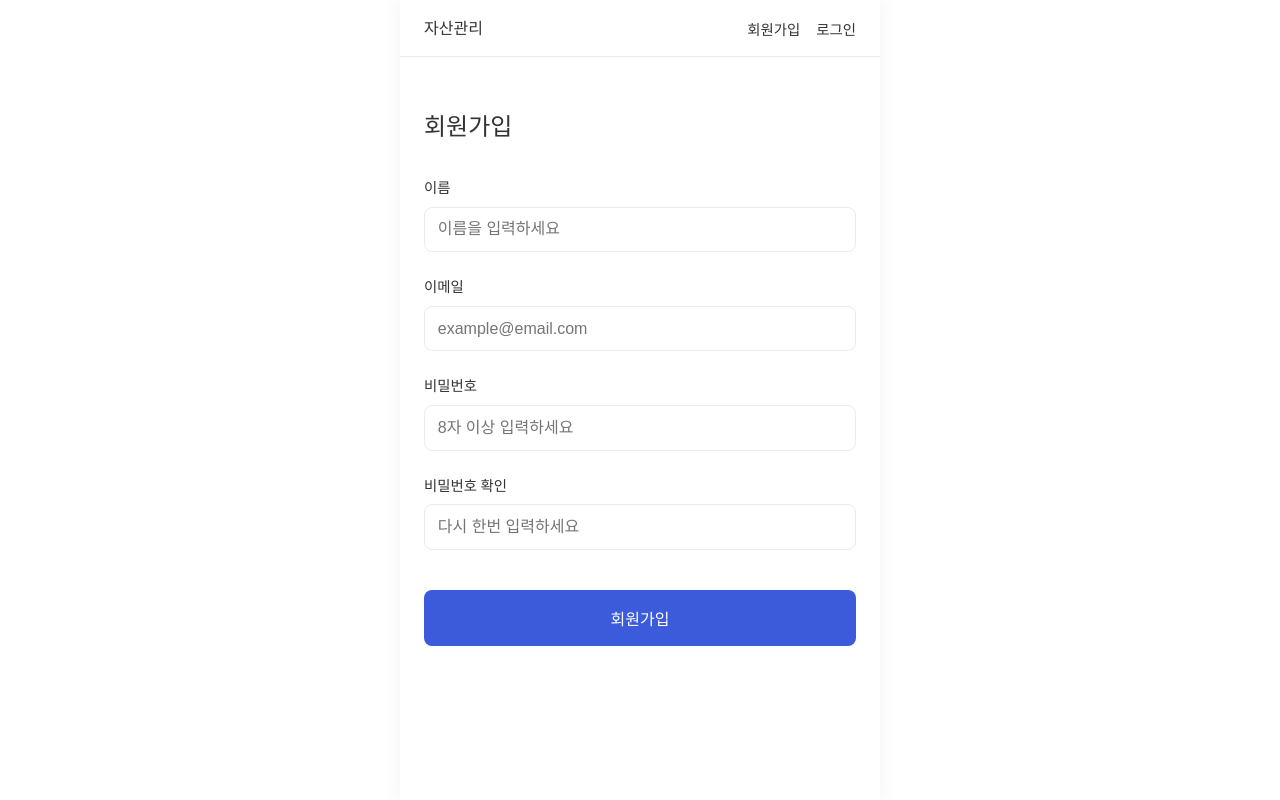
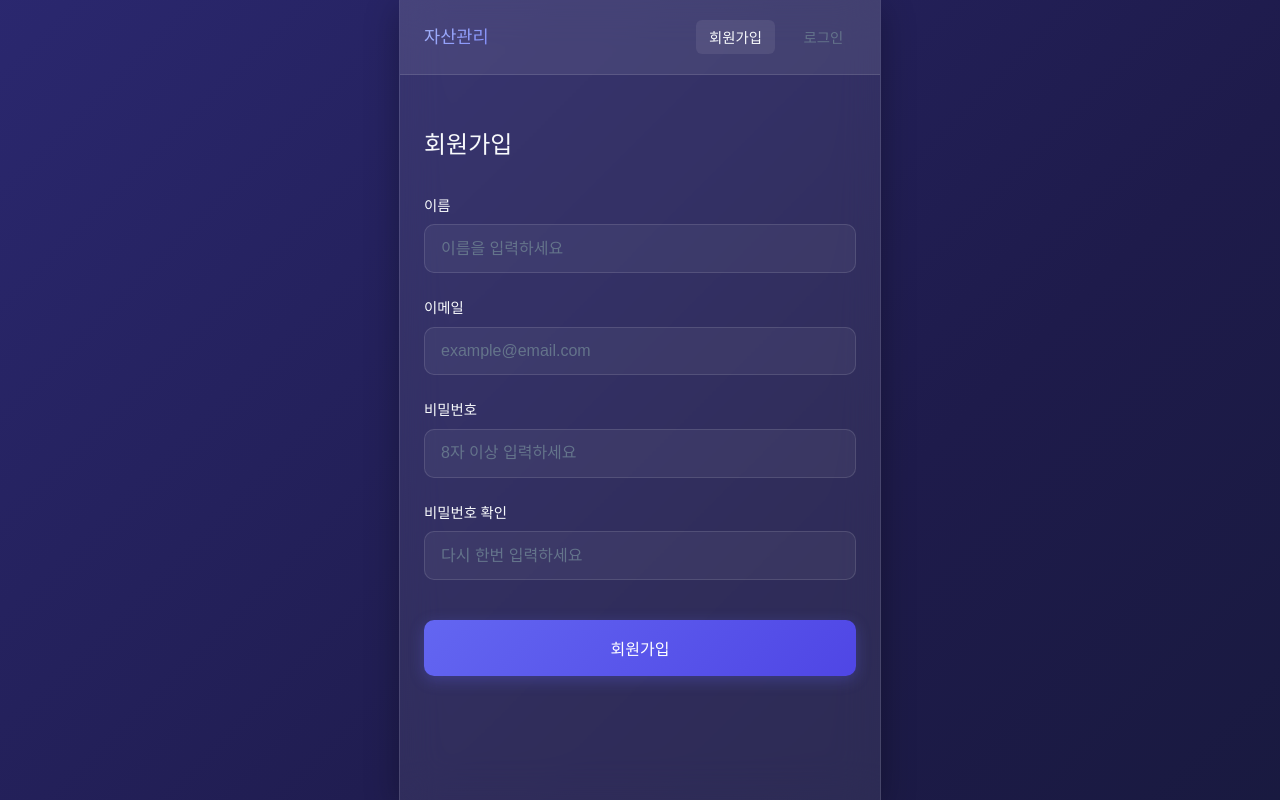
Before and after one commit to wafflestudio/23-5-team6-web, a React (Vite) app: page /signup in a window 1280 px wide. Built offline with nearby package versions, Linux system fonts and the light colour scheme.

Commit message:
feat: temp design

```diff
--- a/src/styles/App.css
+++ b/src/styles/App.css
@@ -1,9 +1,28 @@
 :root {
-  --primary-color: #3b5bdb;
-  --text-color: #333;
-  --bg-color: #fff;
-  --gray-200: #e9ecef;
-  --gray-500: #adb5bd;
+  --primary-color: #6366f1;
+  --primary-hover: #4f46e5;
+  --text-color: #f8fafc;
+  --text-dark: #1e293b;
+  --bg-color: #0f172a;
+  --gray-200: #334155;
+  --gray-500: #64748b;
+  --glass-bg: rgba(255, 255, 255, 0.08);
+  --glass-border: rgba(255, 255, 255, 0.12);
+}
+
+/* Animated gradient background */
+@keyframes gradientShift {
+  0% {
+    background-position: 0% 50%;
+  }
+
+  50% {
+    background-position: 100% 50%;
+  }
+
+  100% {
+    background-position: 0% 50%;
+  }
 }
 
 #root {
@@ -11,10 +30,12 @@
   min-height: 100vh;
   margin: 0;
   padding: 0;
-  font-family: -apple-system, BlinkMacSystemFont, "Segoe UI", Roboto, "Helvetica Neue", Arial, sans-serif;
+  font-family: 'Inter', -apple-system, BlinkMacSystemFont, "Segoe UI", Roboto, "Helvetica Neue", Arial, sans-serif;
   -webkit-font-smoothing: antialiased;
   color: var(--text-color);
-  background: var(--bg-color);
+  background: linear-gradient(-45deg, #0f172a, #1e1b4b, #312e81, #1e3a5f, #0f172a);
+  background-size: 400% 400%;
+  animation: gradientShift 15s ease infinite;
 }
 
 .container {
@@ -22,11 +43,14 @@
   flex-direction: column;
   width: 100%;
   max-width: 480px;
-  /* Mobile width constraint */
   margin: 0 auto;
   min-height: 100vh;
-  box-shadow: 0 0 20px rgba(0, 0, 0, 0.05);
-  /* Optional: distinct frame for desktop view */
+  background: var(--glass-bg);
+  backdrop-filter: blur(20px);
+  -webkit-backdrop-filter: blur(20px);
+  border-left: 1px solid var(--glass-border);
+  border-right: 1px solid var(--glass-border);
+  box-shadow: 0 8px 32px rgba(0, 0, 0, 0.3);
 }
 
 /* Header */
@@ -34,14 +58,19 @@
   display: flex;
   justify-content: space-between;
   align-items: center;
-  padding: 1rem 1.5rem;
-  border-bottom: 1px solid var(--gray-200);
+  padding: 1.25rem 1.5rem;
+  border-bottom: 1px solid var(--glass-border);
+  background: var(--glass-bg);
 }
 
 .logo {
-  font-weight: bold;
-  font-size: 1rem;
+  font-weight: 700;
+  font-size: 1.1rem;
   cursor: pointer;
+  background: linear-gradient(135deg, #a5b4fc, #818cf8);
+  -webkit-background-clip: text;
+  -webkit-text-fill-color: transparent;
+  background-clip: text;
 }
 
 .auth-buttons {
@@ -53,13 +82,22 @@
   background: none;
   border: none;
   font-size: 0.9rem;
+  color: var(--gray-500);
+  cursor: pointer;
+  padding: 0.4rem 0.8rem;
+  border-radius: 6px;
+  transition: all 0.2s ease;
+}
+
+.text-btn:hover {
   color: var(--text-color);
-  cursor: pointer;
-  padding: 0;
+  background: var(--glass-bg);
 }
 
 .text-btn.active {
-  font-weight: bold;
+  font-weight: 600;
+  color: var(--text-color);
+  background: var(--glass-bg);
 }
 
 /* Content */
@@ -93,57 +131,71 @@ h2 {
 }
 
 .form-group input {
-  padding: 0.8rem;
-  border: 1px solid var(--gray-200);
-  border-radius: 8px;
+  padding: 0.9rem 1rem;
+  border: 1px solid var(--glass-border);
+  border-radius: 10px;
   font-size: 1rem;
   outline: none;
-  transition: border-color 0.2s;
+  transition: all 0.2s ease;
+  background: rgba(255, 255, 255, 0.05);
+  color: var(--text-color);
+}
+
+.form-group input::placeholder {
+  color: var(--gray-500);
 }
 
 .form-group input:focus {
   border-color: var(--primary-color);
+  background: rgba(255, 255, 255, 0.08);
+  box-shadow: 0 0 0 3px rgba(99, 102, 241, 0.15);
 }
 
 .submit-btn {
   margin-top: 1rem;
   padding: 1rem;
-  background-color: var(--primary-color);
+  background: linear-gradient(135deg, var(--primary-color), var(--primary-hover));
   color: white;
   border: none;
-  border-radius: 8px;
+  border-radius: 10px;
   font-size: 1rem;
-  font-weight: bold;
+  font-weight: 600;
   cursor: pointer;
-  transition: opacity 0.2s;
+  transition: all 0.2s ease;
+  box-shadow: 0 4px 15px rgba(99, 102, 241, 0.3);
 }
 
 .submit-btn:hover {
-  opacity: 0.9;
+  transform: translateY(-2px);
+  box-shadow: 0 6px 20px rgba(99, 102, 241, 0.4);
 }
 
 .primary-btn {
-  padding: 0.8rem 1.5rem;
-  background-color: var(--primary-color);
+  padding: 0.9rem 1.8rem;
+  background: linear-gradient(135deg, var(--primary-color), var(--primary-hover));
   color: white;
   border: none;
-  border-radius: 8px;
+  border-radius: 10px;
   font-size: 1rem;
   font-weight: 600;
   cursor: pointer;
-  transition: opacity 0.2s;
+  transition: all 0.2s ease;
+  box-shadow: 0 4px 15px rgba(99, 102, 241, 0.3);
 }
 
 .primary-btn:hover {
-  opacity: 0.9;
+  transform: translateY(-2px);
+  box-shadow: 0 6px 20px rgba(99, 102, 241, 0.4);
 }
 
 .card {
   margin-top: 2rem;
   padding: 1.5rem;
-  border-radius: 12px;
-  background: var(--bg-color);
-  border: 1px solid var(--gray-200);
+  border-radius: 16px;
+  background: var(--glass-bg);
+  border: 1px solid var(--glass-border);
+  backdrop-filter: blur(10px);
+  -webkit-backdrop-filter: blur(10px);
 }
 
 /* Utils */
@@ -154,12 +206,13 @@ h2 {
 }
 
 .success-message {
-  color: #40c057;
+  color: #4ade80;
   font-size: 0.9rem;
   margin: 0 0 1rem 0;
-  padding: 0.8rem;
-  background-color: #d3f9d8;
-  border-radius: 8px;
+  padding: 0.8rem 1rem;
+  background: rgba(74, 222, 128, 0.1);
+  border: 1px solid rgba(74, 222, 128, 0.2);
+  border-radius: 10px;
 }
 
 .status {
@@ -168,11 +221,11 @@ h2 {
 }
 
 .success {
-  color: #40c057;
+  color: #4ade80;
 }
 
 .error {
-  color: #fa5252;
+  color: #f87171;
 }
 
 /* Responsive tweaks */
```
